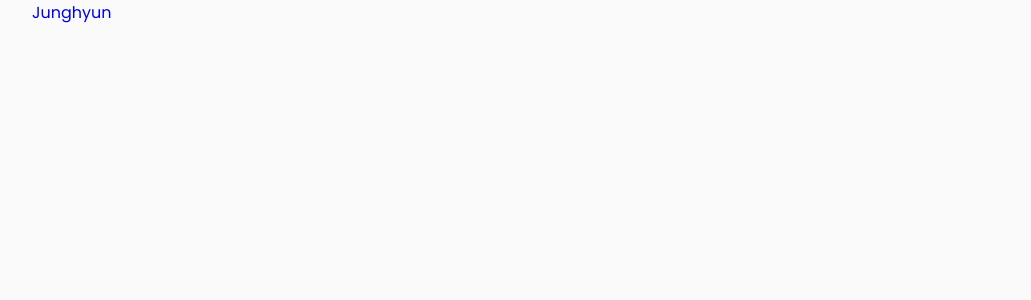
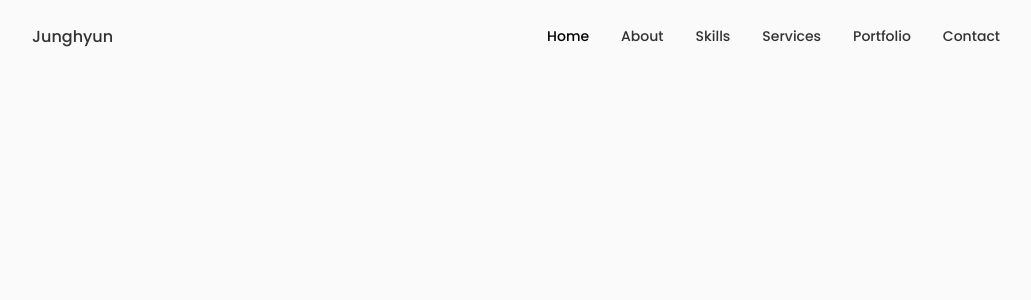
Before and after one commit to junghyun-josh-kim/portfolio-junghyun, a React (Create React App) app: page / in a window 1280 px wide. Shown: the top 300 px of the page, without its empty margins (124-1155 px from the left). Built offline with nearby package versions, Linux system fonts and the light colour scheme.

Commit message:
JSX, CSS: Header, Toggle

```diff
--- a/src/App.css
+++ b/src/App.css
@@ -170,6 +170,10 @@
 
 /* Large Devices */
 @media screen and (max-width: 992px) {
+  .container {
+    margin-left: var(--mb-1-5);
+    margin-right: var(--mb-1-5);
+  }
 }
 
 /* Medium Devices */
@@ -181,4 +185,8 @@
 
 /* Small Devices */
 @media screen and (max-width: 350px) {
+  .container {
+    margin-left: var(--mb-1);
+    margin-right: var(--mb-1);
+  }
 }
--- a/src/components/header/Header.jsx
+++ b/src/components/header/Header.jsx
@@ -1,21 +1,58 @@
-import React from 'react';
+import React, { useState } from 'react';
 import './header.css';
 
 const Header = () => {
+  /* Toggle Menu */
+  const [Toggle, showMenu] = useState(false);
   return (
     <header className='header'>
       <nav className='nav container'>
         <a href='index.html' className='nav__logo'>
           Junghyun
         </a>
-        <div className='nav__menu'>
+        <div className={Toggle ? 'nav__menu show-menu' : 'nav__menu'}>
           <ul className='nav__list grid'>
             <li className='nav__item'>
-              <a href='' className='nav__link'>
-                <i className='uil uil- nav__icon'></i>
+              <a href='#home' className='nav__link active-link'>
+                <i className='uil uil-estate nav__icon'></i> Home
+              </a>
+            </li>
+
+            <li className='nav__item'>
+              <a href='#about' className='nav__link'>
+                <i className='uil uil-user nav__icon'></i> About
+              </a>
+            </li>
+
+            <li className='nav__item'>
+              <a href='skills' className='nav__link'>
+                <i className='uil uil-file-alt nav__icon'></i> Skills
+              </a>
+            </li>
+            <li className='nav__item'>
+              <a href='#services' className='nav__link'>
+                <i className='uil uil-briefcase-alt nav__icon'></i> Services
+              </a>
+            </li>
+            <li className='nav__item'>
+              <a href='#portfolio' className='nav__link'>
+                <i className='uil uil-scenery nav__icon'></i> Portfolio
+              </a>
+            </li>
+            <li className='nav__item'>
+              <a href='#contact' className='nav__link'>
+                <i className='uil uil-message nav__icon'></i> Contact
               </a>
             </li>
           </ul>
+
+          <i
+            class='uil uil-times nav__close'
+            onClick={() => showMenu(!Toggle)}
+          ></i>
+        </div>
+        <div className='nav__toggle' onClick={() => showMenu(!Toggle)}>
+          <i class='uil uil-apps'></i>
         </div>
       </nav>
     </header>
--- a/src/components/header/header.css
+++ b/src/components/header/header.css
@@ -0,0 +1,123 @@
+.header {
+  width: 100%;
+  position: fixed;
+  top: 0;
+  left: 0;
+  z-index: var(--z-fixed);
+  background-color: var(--body-color);
+}
+
+.nav {
+  height: calc(var(--header-height) + 1.5rem);
+  display: flex;
+  justify-content: space-between;
+  align-items: center;
+  column-gap: 1rem;
+}
+
+.nav__logo,
+.nav__toggle {
+  color: var(--title-color);
+  font-weight: var(--font-medium);
+}
+
+.nav__list {
+  display: flex;
+  column-gap: 2rem;
+}
+
+.nav__link {
+  display: flex;
+  flex-direction: column;
+  align-items: center;
+  font-size: var(--small-font-size);
+  color: var(--title-color);
+  font-weight: var(--font-medium);
+  transition: 300ms;
+}
+
+.nav__icon,
+.nav__close,
+.nav__toggle {
+  display: none;
+}
+
+/* Active Link */
+.active-link,
+.nav__link:hover {
+  color: var(--title-color-dark);
+}
+
+/* BREAKPOINTS */
+@media screen and (max-width: 768px) {
+  .header {
+    top: initial;
+    bottom: 0;
+  }
+
+  .nav {
+    height: var(--header-height);
+  }
+
+  .nav__menu {
+    position: fixed;
+    bottom: -100%;
+    left: 0;
+    width: 100%;
+    background-color: var(--body-color);
+    padding: 2rem 1.5rem 4rem;
+    box-shadow: 0 -1px 4px rgba(0, 0, 0, 0.15);
+    border-radius: 1.5rem 1.5rem 0 0;
+    transition: 300ms;
+  }
+
+  /* Show Menu */
+  .show-menu {
+    bottom: 0;
+  }
+
+  .nav__list {
+    display: grid;
+    grid-template-columns: repeat(3, 1fr);
+    gap: 2rem;
+  }
+
+  .nav__icon {
+    font-size: 1.2rem;
+  }
+
+  .nav__close {
+    position: absolute;
+    right: 1.3rem;
+    bottom: 0.5rem;
+    font-size: 1.5rem;
+    cursor: pointer;
+    color: var(--title-color);
+  }
+
+  .nav__close:hover {
+    color: var(--title-color-dark);
+  }
+
+  .nav__toggle {
+    font-size: 1.1rem;
+    cursor: pointer;
+  }
+
+  .nav__icon,
+  .nav__close,
+  .nav__toggle {
+    display: block;
+  }
+}
+
+/* Small Devices */
+@media screen and (max-width: 350px) {
+  .nav__menu {
+    padding: 2rem 0.25rem 4rem;
+  }
+
+  .nav__list {
+    column-gap: 0;
+  }
+}
```
